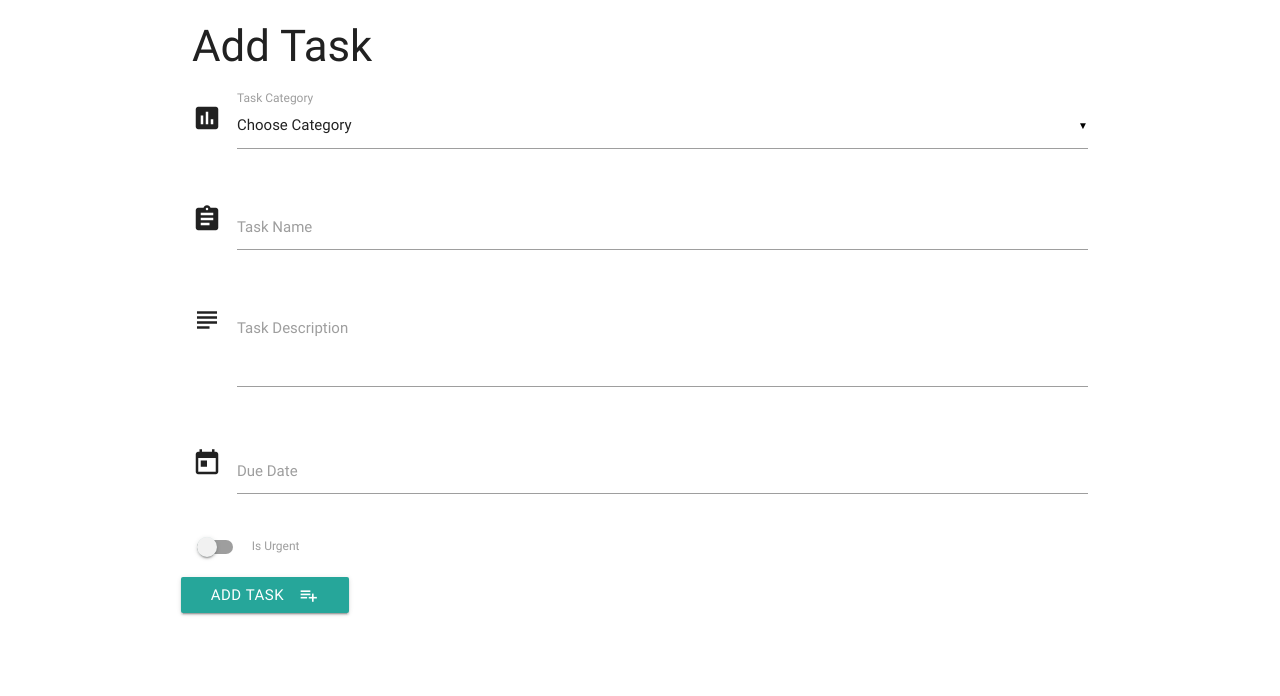
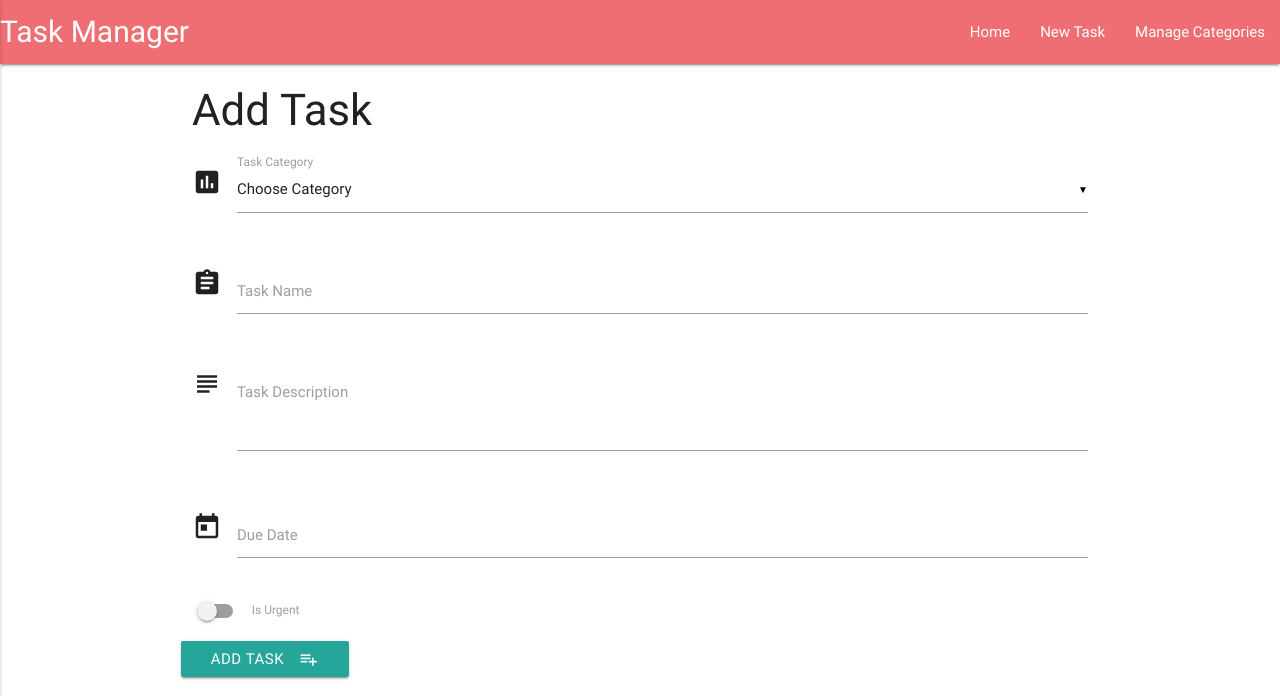
Before and after one commit to Sparkplug84/task-manager, a Flask app: page /add_task in a window 1280 px wide. Shown: the top 696 px of the page. Run offline with Flask 2, Linux system fonts and the light colour scheme; data that the repository does not hold is empty; some libraries are stand-ins or nearby versions.

Commit message:
task manager app complete

```diff
--- a/static/css/style.css
+++ b/static/css/style.css
@@ -8,9 +8,14 @@
     line-height: 24px;
     margin: 5px 5px;
     padding: 0 0.5em;
+    float: right;
 }
 
 .task_header {
     margin-top: 5px;
     margin-left: 50px;
 }
+
+nav .brand-logo {
+    font-size: 2rem;
+}
--- a/templates/base.html
+++ b/templates/base.html
@@ -13,11 +13,36 @@
       rel="stylesheet"
       href="https://cdnjs.cloudflare.com/ajax/libs/materialize/0.100.2/css/materialize.min.css"
     />
-    <link rel="stylesheet" href="{{url_for('static', filename='css/style.css')}}" type="text/css"/>
+    <link
+      rel="stylesheet"
+      href="{{url_for('static', filename='css/style.css')}}"
+      type="text/css"
+    />
   </head>
   <body>
+    <header>
+
+      <nav>
+            <div class="nav-wrapper">
+                <a href="{{url_for('get_tasks')}}" class="brand-logo">Task Manager</a>
+                <a href="#" data-activates="mobile-demo" class="button-collapse"><i class="material-icons">menu</i></a>
+                <ul id="nav-mobile" class="right hide-on-med-and-down">
+                    <li><a href="{{url_for('get_tasks')}}">Home</a></li>
+                    <li><a href="{{url_for('add_task')}}">New Task</a></li>
+                    <li><a href="{{url_for('get_categories')}}">Manage Categories</a></li>
+                </ul>
+                <ul class="side-nav" id="mobile-demo">
+                    <li><a href="{{url_for('get_tasks')}}">Home</a></li>
+                    <li><a href="{{url_for('add_task')}}">New Task</a></li>
+                    <li><a href="{{url_for('get_categories')}}">Manage Categories</a></li>
+                </ul>
+            </div>
+        </nav>
+
+    </header>
+
     <div class="container">
-        {% block content %} {% endblock %}
+      {% block content %} {% endblock %}
     </div>
 
     <script src="https://cdnjs.cloudflare.com/ajax/libs/jquery/3.2.1/jquery.min.js"></script>
@@ -25,7 +50,8 @@
     <script type="text/javascript">
       $(document).ready(function () {
         $(".collapsible").collapsible();
-        $('select').material_select();
+        $("select").material_select();
+        $(".button-collapse").sideNav();
       });
 
       $(".datepicker").pickadate({
@@ -40,8 +66,6 @@
       document.getElementById("matfix").addEventListener("click", function (e) {
         e.stopPropagation();
       });
-
-
     </script>
   </body>
 </html>
--- a/templates/tasks.html
+++ b/templates/tasks.html
@@ -1,5 +1,6 @@
 {% extends 'base.html' %}
 {% block content %}
+<h3>My Tasks</h3>
     <ul class="collapsible" data-collapsible="accordion">
         {% for task in tasks %}
         <li>
```
